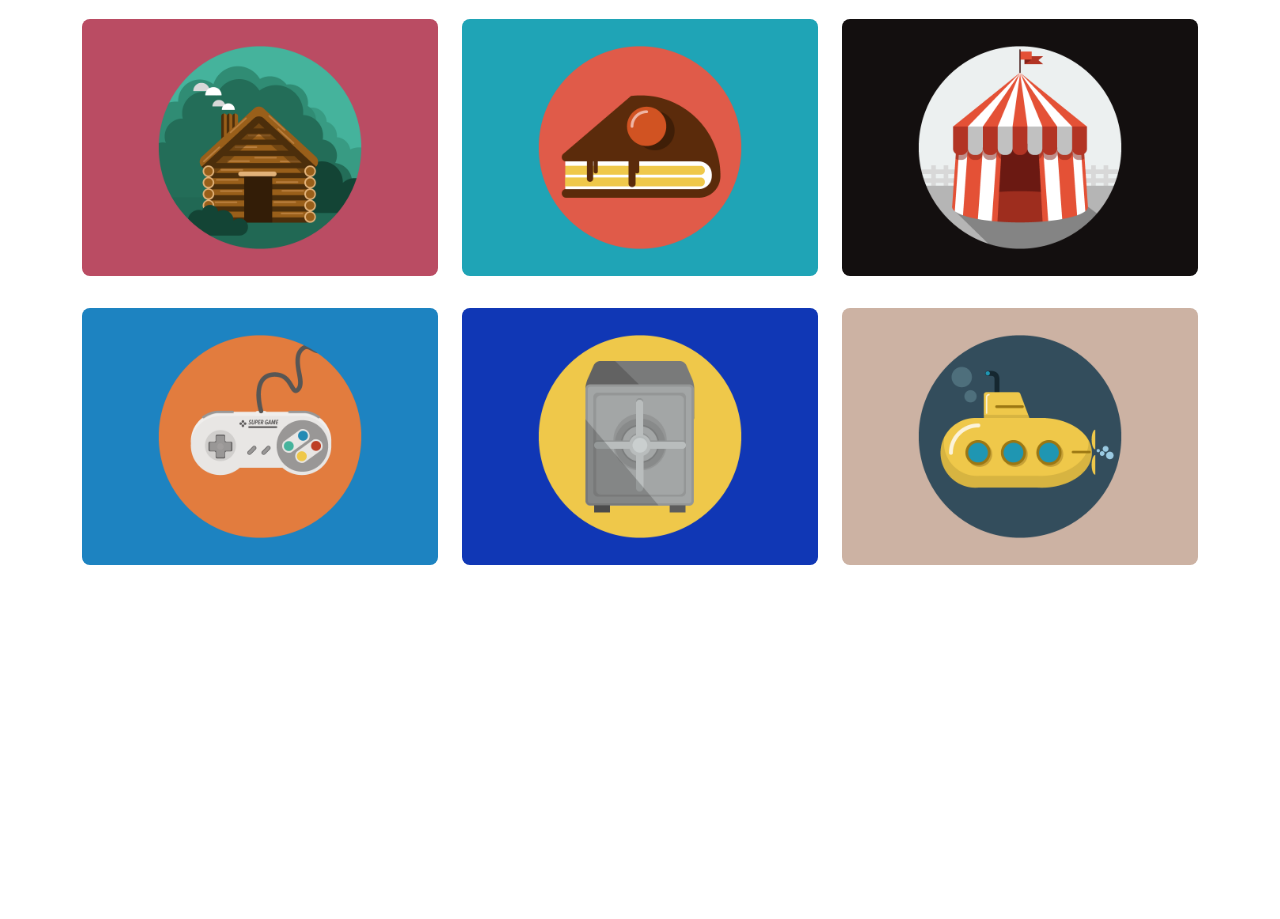
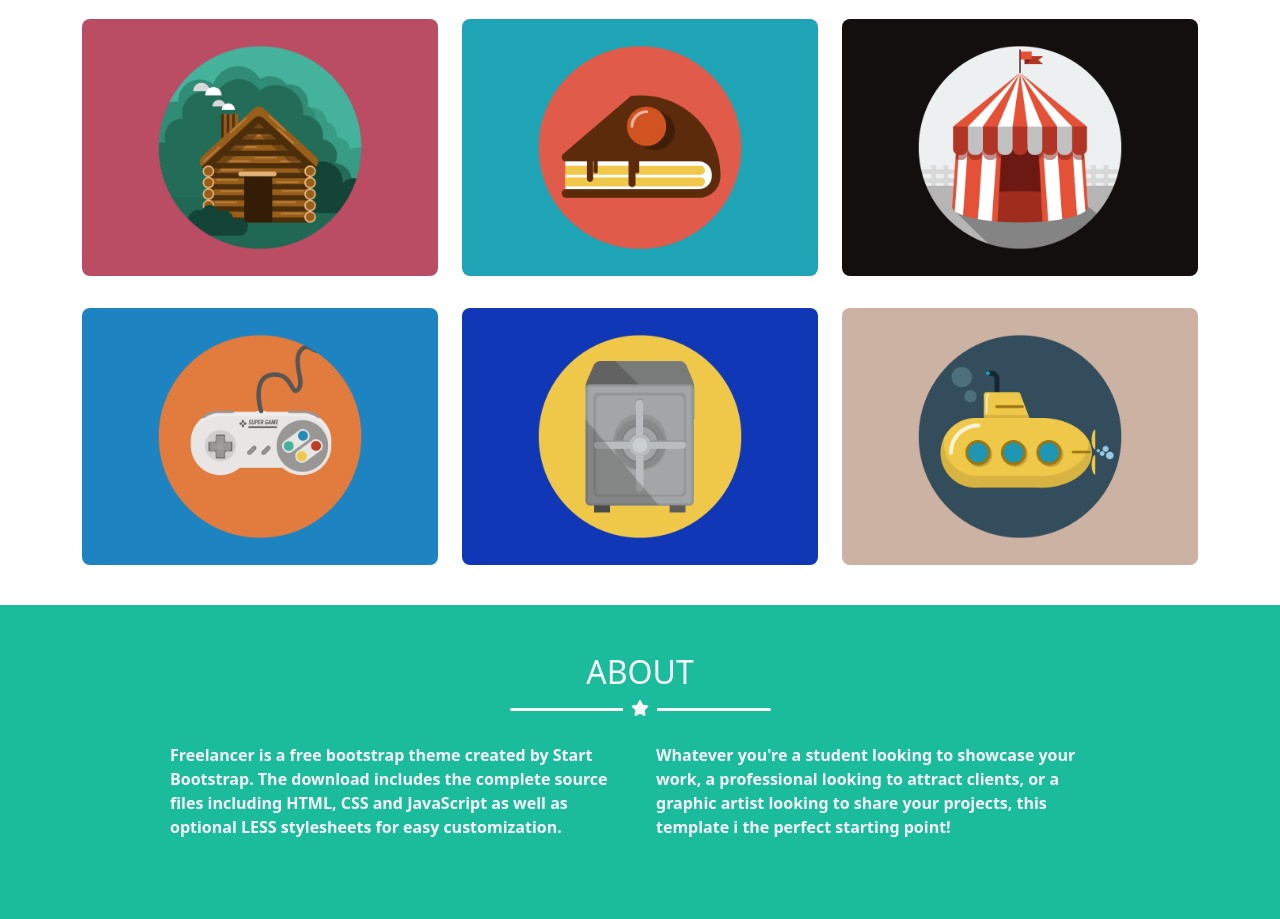
Before and after one commit to IIODERII/html-css-bootstrap-freelancer, a plain HTML site: page index.html in a window 1280 px wide. Shown: the part 657-1576 px from the top of the page. Before the commit the page ends 1262 px from the top, so only its background shows below. Drawn offline with nearby package versions, Linux system fonts and the light colour scheme.

Commit message:
added about section

```diff
--- a/index.html
+++ b/index.html
@@ -83,6 +83,26 @@
             </div>
         </section>
 
+        <section id="about" class="my-bg-secondary">
+            <div class="container text-light mx-auto p-5">
+                <h2 class="fs-2 text-uppercase text-center">about</h2>
+
+                <div class="star py-2 position-relative pb-3">
+                    <div class="line w-25 bg-light mx-auto rounded-2"></div>
+                    <i class="fa-solid fa-star my-bg-secondary px-2"></i>
+                </div>
+
+                <div class="row px-5 fw-bold">
+                    <p class="col-12 col-md-6 p-3">
+                        Freelancer is a free bootstrap theme created by Start Bootstrap. The download includes the complete source files including HTML, CSS and JavaScript as well as optional LESS stylesheets for easy customization.
+                    </p>
+
+                    <p class="col-12 col-md-6 p-3">
+                        Whatever you're a student looking to showcase your work, a professional looking to attract clients, or a graphic artist looking to share your projects, this template i the perfect starting point!
+                    </p>
+                </div>
+            </div>
+        </section>
     </main>
 
     <footer>
```
